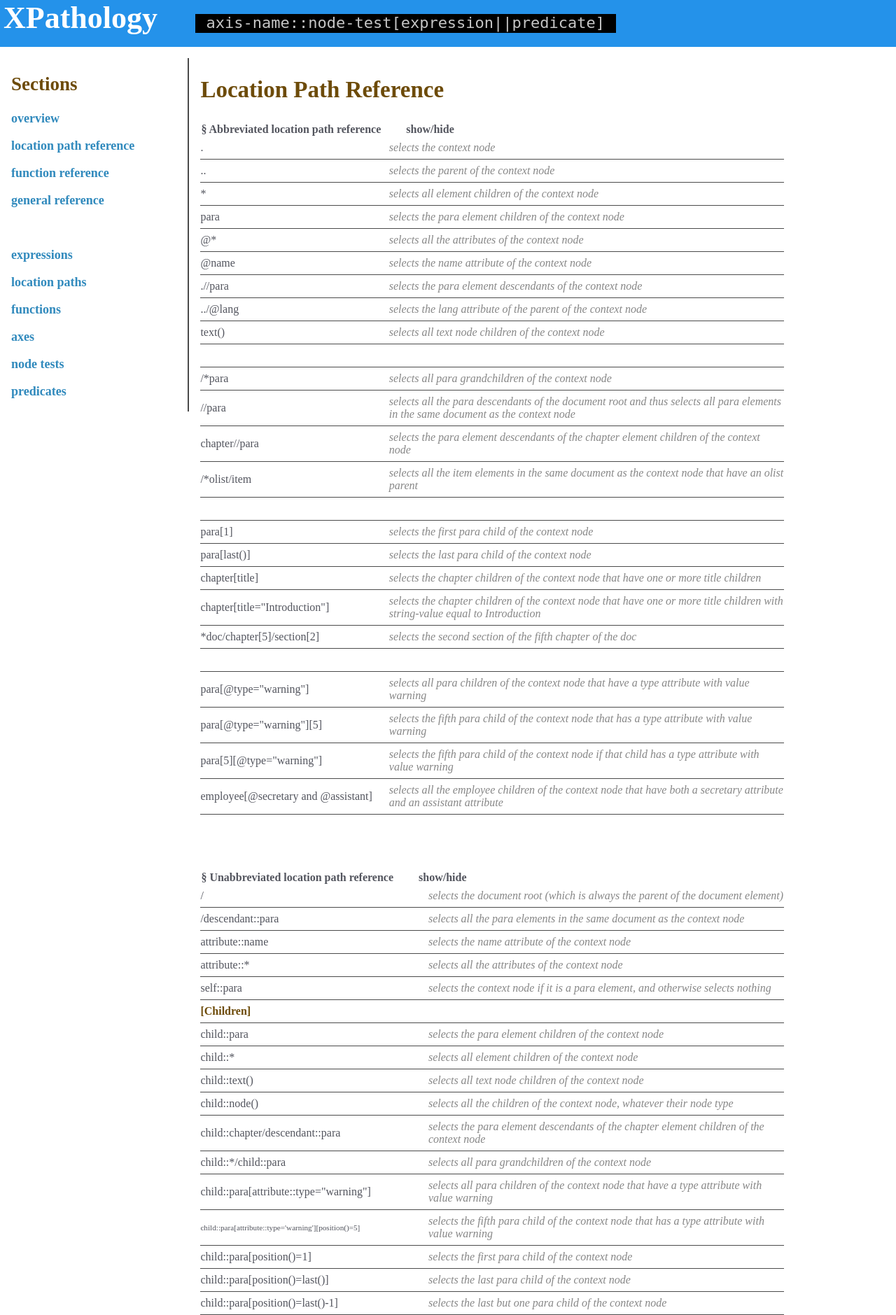
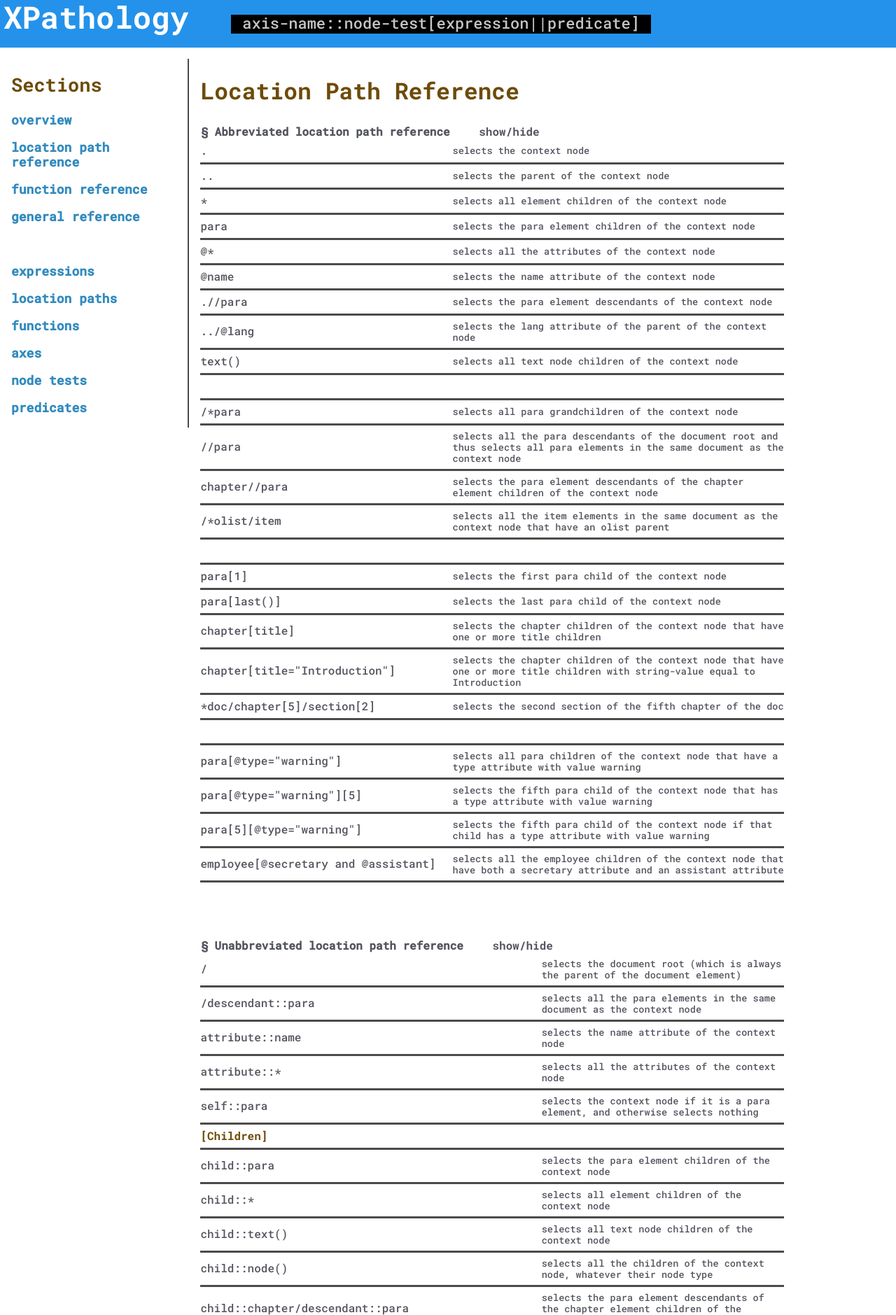
Before and after one commit to GregoryVigoTorres/xpathology, a Flask app: page /locationpathreference in a window 1280 px wide. Shown: the top 1879 px of the page at 70% size. Run offline with Flask 2, Linux system fonts and the light colour scheme.

Commit message:
added RobotoMono font

```diff
--- a/static/docs.css
+++ b/static/docs.css
@@ -1,9 +1,18 @@
+@font-face {
+  font-family: "MediumMono";
+  src: url("fonts/RobotoMono-Medium.ttf");
+  font-style: "normal"; }
+@font-face {
+  font-family: "BoldMono";
+  src: url("fonts/RobotoMono-Bold.ttf");
+  font-style: "normal"; }
 body {
   color: #53555E;
   background-color: white;
   margin: 0 0 0 0;
   padding: 0 0 0 0;
-  font-size: 22px; }
+  font-size: 22px;
+  font-family: "MediumMono", sans-serif; }
 
 #main-container {
   display: flex;
@@ -48,6 +57,10 @@ a {
   color: #318ABD;
   font-weight: 800; }
 
+h1, h2, h3, strong {
+  font-family: "BoldMono", sans-serif;
+  font-weight: 800; }
+
 h1 {
   margin: 0 0 0 0; }
 
@@ -70,7 +83,7 @@ code {
   background-color: black;
   color: #74D561;
   padding: 2px;
-  font-family: monospace; }
+  font-family: "MediumMono", monospace; }
 
 .hidden {
   display: none; }
@@ -78,7 +91,7 @@ code {
 table {
   border-collapse: collapse; }
   table td {
-    border-bottom: 1px solid #4B4B4B;
+    border-bottom: 3px solid #4B4B4B;
     padding: 7px 0 7px 0; }
 
 th {
@@ -93,7 +106,7 @@ td:first-of-type {
 
 .show-hide-rows {
   cursor: default;
-  font-weight: 800;
+  font-family: "BoldMono", sans-serif;
   padding-left: 2rem; }
   .show-hide-rows:hover {
     text-decoration: underline; }
@@ -101,10 +114,9 @@ td:first-of-type {
 .location-path-table {
   margin: 0 7rem 5rem 0; }
   .location-path-table td:nth-child(2) {
-    color: #878787;
-    font-style: italic; }
+    font-size: 85%; }
   .location-path-table .section-header {
     color: #6D4B09;
-    font-weight: 800; }
+    font-family: "BoldMono", sans-serif; }
 
 /*# sourceMappingURL=docs.css.map */
--- a/static/docs.scss
+++ b/static/docs.scss
@@ -6,12 +6,25 @@ $light-gray: #878787;
 $link-color: #318ABD;
 $strong-color: #C130B5;
 
+@font-face {
+  font-family: "MediumMono";
+  src: url("fonts/RobotoMono-Medium.ttf");
+  font-style: "normal";
+}
+
+@font-face {
+  font-family: "BoldMono";
+  src: url("fonts/RobotoMono-Bold.ttf");
+  font-style: "normal";
+}
+
 body {
   color: $dark-gray;
   background-color: white;
   margin: 0 0 0 0;
   padding: 0 0 0 0;
   font-size: 22px;
+  font-family: "MediumMono", sans-serif;
 }
 
 #main-container {
@@ -70,6 +83,11 @@ a {
   font-weight: 800;
 }
 
+h1, h2, h3, strong {
+  font-family: "BoldMono", sans-serif;
+  font-weight: 800;
+}
+
 h1 {
   margin: 0 0 0 0;
 }
@@ -101,7 +119,7 @@ code {
   background-color: black;
   color: #74D561;
   padding: 2px;
-    font-family: monospace;
+  font-family: "MediumMono", monospace;
 }
 
 .hidden {
@@ -112,7 +130,7 @@ table {
   border-collapse: collapse;
 
   td {
-        border-bottom: 1px solid $gray-border;
+    border-bottom: 3px solid $gray-border;
     padding: 7px 0 7px 0;
   }
 }
@@ -134,7 +152,8 @@ td:first-of-type {
 
 .show-hide-rows {
   cursor: default;
-    font-weight: 800;
+  // font-weight: 800;
+  font-family:"BoldMono", sans-serif;
   padding-left: 2rem;
 
   &:hover {
@@ -146,12 +165,17 @@ td:first-of-type {
   margin: 0 7rem 5rem 0;
 
   td:nth-child(2) {
-        color: $light-gray;
-        font-style: italic;
+    // color: $light-gray;
+    // background-color: $dark-gray;
+    // color: #fff;
+    font-size: 85%;
+    // padding-left: 1rem;
+    // font-style: italic;
   }
 
   .section-header {
     color: $hcolor;
-        font-weight: 800;
+    // font-weight: 800;
+    font-family:"BoldMono", sans-serif;
   }
 }
```
Also changed, not shown: static/fonts/RobotoMono-Bold.ttf (added), static/fonts/RobotoMono-Medium.ttf (added). Lines whose indentation alone changed are shown as unchanged.
